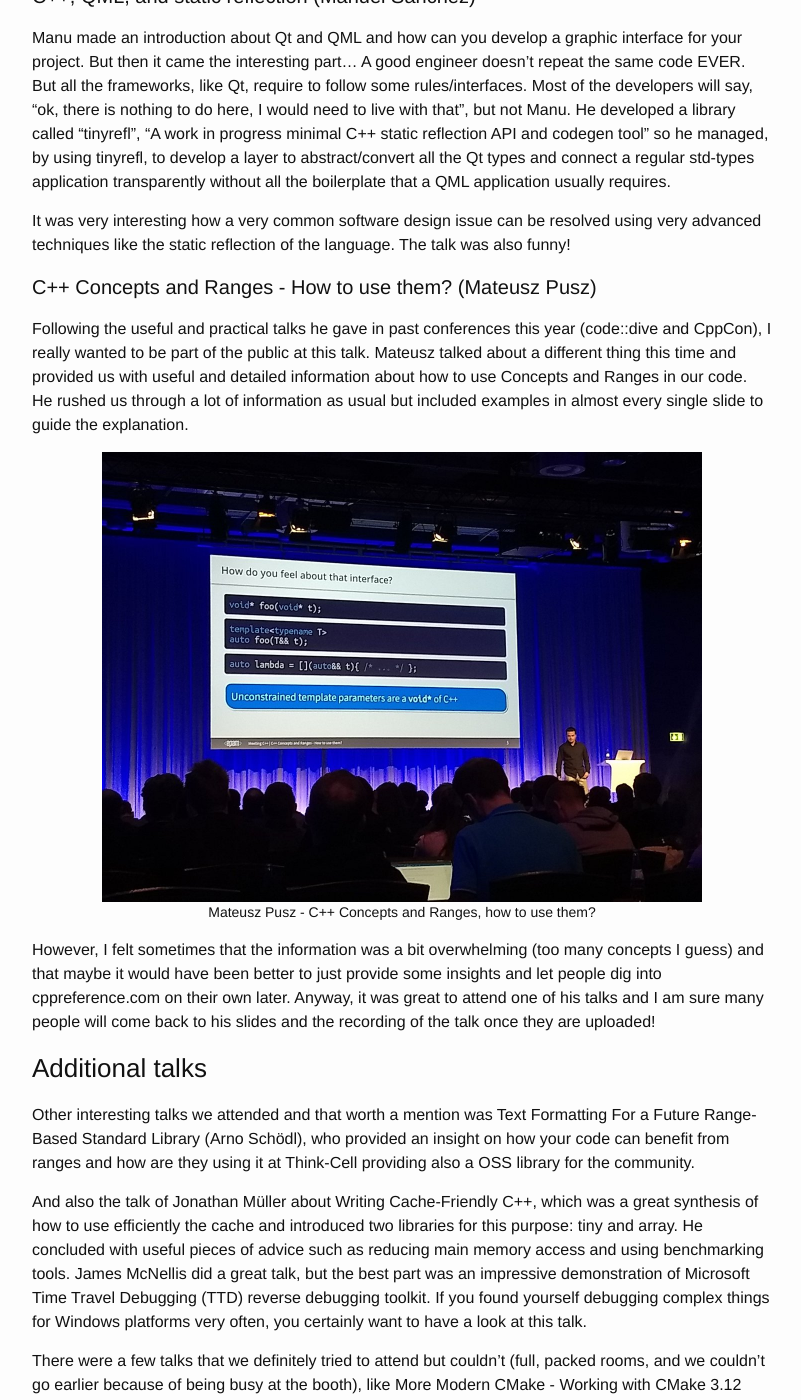
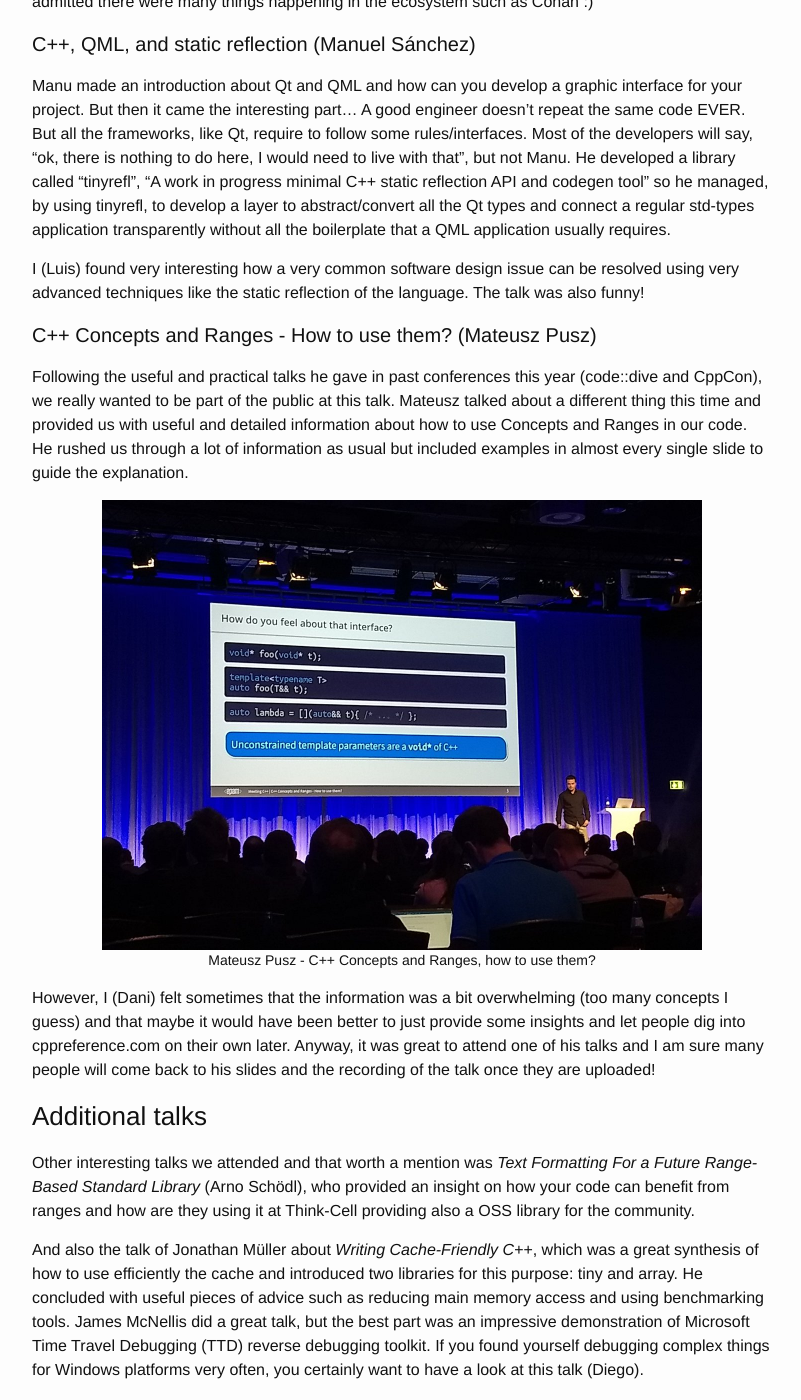
Before and after one commit to conan-io/conan-io.github.io, a Jekyll site: the page built from _posts/2018-11-21-MeetingCpp-trip-report.markdown, in a window 1280 px wide and 1400 px high, scrolled down 3861 px. Shown: the whole window, without its empty margins (238-1039 px from the left). Built offline with Jekyll 4.4.1, drawn with Linux system fonts in a browser that asks for light colours; comment, search, counter and statistics services are not loaded; some of the changed text lies outside the part shown.

Commit message:
change some reference to I

```diff
--- a/_posts/2018-11-21-MeetingCpp-trip-report.markdown
+++ b/_posts/2018-11-21-MeetingCpp-trip-report.markdown
@@ -7,12 +7,13 @@ title: "Meeting C++ and Meeting Embedded trip report"
 
 ## Meeting Embedded
 
-On Wednesday, before Meeting C++, we attended and presented a talk at Meeting
-Embedded (https://meetingembedded.com/2018/), a new conference about all embedded
-things. C++ and C had a relevant role in this conference, obviously (accordingly to
-Dan Saks statistics around 60% in embedded code is C, then around 20% is C++,
-followed by assembly), but where other topics presented, like Rust, protocols for
-embedded (MQTT), academic and professional education, real-time systems.
+On Wednesday, before Meeting C++, we (Diego and Dani) attended
+and presented a talk at [Meeting Embedded](https://meetingembedded.com/2018/),
+a new conference about all embedded things. C++ and C had a relevant role in this
+conference, obviously (accordingly to Dan Saks statistics around 60% in embedded
+code is C, then around 20% is C++, followed by assembly), but where other topics
+presented, like Rust, protocols for embedded (MQTT), academic and professional
+education, real-time systems.
 
 We did our own talk “Continuous Integration of C/C++ for embedded and IoT with Jenkins,
 Docker and Conan”, which went quite well, especially considering that we were running
@@ -26,14 +27,15 @@ Artifactory, all of that done in the live demo.
 </div>
 
 Overall, the conference was interesting and relevant, highly recommended if you are
-working in the embedded domain. We think in the following few years it can become a
-milestone in embedded programming, in the same way, that Meeting C++ has become the
+working in the embedded domain. We think in the following years it can become a
+milestone in embedded programming, in the same way that Meeting C++ has become the
 must go for C++ in Europe.
 
 
 ## Meeting C++
 
-We have been attending Meeting C++ conference in Berlin for many years. As attendees,
+Next day, other members of the spanish Conan team joined (Luis and Javi) to attend
+Meeting C++ conference in Berlin as we have done for many years. As attendees,
 as speakers, and recently also as sponsors. We feel at home in this conference, we
 can meet lots of old friends and colleagues, but also is good to make new ones. Lunch,
 dinner is served by the conference in the break areas, which is not only very convenient
@@ -77,16 +79,16 @@ privacy, ranges,... and from this starting point he proposed what he thinks it i
 the next big thing for our beloved C++. The main problem for us, developers, is
 code bases becoming bigger and bigger because of the number of bugs per line of code.
 He enforces that the most valuable next big thing among concepts, metaclasses and
-introspection is the last one, and I have to agree with him, it will allow us to write
+introspection is the last one, and I (Javi) have to agree with him, it will allow us to write
 less code and get more expressiveness, and the community also must be agreed too because
-of the several talks there were during this conference.
+of the several talks that addressed this issue during this conference and many others.
 
 #### Data-oriented design in practice (Stoyan Nikolov)
 
 One of the first talk we were able to attend! Stoyan Nikolov gave a great talk
 comparing Data-oriented with Object-oriented designs and how our mental model
 structure for programming is not always the best approach to achieve performance.
-What I really liked about the talk was the real example of the Chromium project
+What I (Dani) really liked about the talk was the real example of the Chromium project
 (definitely something we should check out to learn), as we were able to see how a
 DoD for the animations rendering could have been done instead of the original OoD.
 
@@ -115,12 +117,11 @@ Given these rules, the procedures could become true (the good boy wins) or false
 (the evil one does), differentiating into good programs made of true procedures
 and bad programs made of undecidable procedures or false ones.
 
-In the end, there
-was a little bit of hope, as Lisa says, because programming is not about the good
+In the end, there is hope, as Lisa says, because programming is not about the good
 programmer against an evil world, but a work of cooperation between good developers
 where each player is trying to win their own game.
 
-I found it quite interesting and I want to read carefully all the references that
+I (Javi) found it quite interesting and I want to read carefully all the references that
 Lisa has added to the slides.
 
 <div align="center">
@@ -132,7 +133,7 @@ Lisa has added to the slides.
 
 #### Cross-platform C++ development is challenging - let tools help! (Marc Goodner)
 
-As part of the Conan team, I was really interested in a talk around tooling for the
+As part of the Conan team, I (Dani) was really interested in a talk around tooling for the
 C++ ecosystem. Mac Goodner from Microsoft introduced some of the improvements
 available in the latest versions of the tools provided by the company. Of course,
 he talked about interesting points a C++ developer has to deal with every day,
@@ -155,14 +156,14 @@ reflection API and codegen tool” so he managed, by using tinyrefl, to develop
 layer to abstract/convert all the Qt types and connect a regular std-types application
 transparently without all the boilerplate that a QML application usually requires.
 
-It was very interesting how a very common software design issue can be resolved
+I (Luis) found very interesting how a very common software design issue can be resolved
 using very advanced techniques like the static reflection of the language.
 The talk was also funny!
 
 #### C++ Concepts and Ranges - How to use them? (Mateusz Pusz)
 
 Following the useful and practical talks he gave in past conferences this year
-(code::dive and CppCon), I really wanted to be part of the public at this talk.
+(code::dive and CppCon), we really wanted to be part of the public at this talk.
 Mateusz talked about a different thing this time and provided us with useful
 and detailed information about how to use Concepts and Ranges in our code.
 He rushed us through a lot of information as usual but included examples in
@@ -175,7 +176,7 @@ almost every single slide to guide the explanation.
     </figure>
 </div>
 
-However, I felt sometimes that the information was a bit overwhelming
+However, I (Dani) felt sometimes that the information was a bit overwhelming
 (too many concepts I guess) and that maybe it would have been better to just
 provide some insights and let people dig into cppreference.com on their own later.
 Anyway, it was great to attend one of his talks and I am sure many people will
@@ -184,27 +185,29 @@ come back to his slides and the recording of the talk once they are uploaded!
 
 ### Additional talks
 
-Other interesting talks we attended and that worth a mention was Text Formatting
-For a Future Range-Based Standard Library (Arno Schödl), who provided an insight
+Other interesting talks we attended and that worth a mention was *Text Formatting
+For a Future Range-Based Standard Library* (Arno Schödl), who provided an insight
 on how your code can benefit from ranges and how are they using it at Think-Cell
 providing also a OSS library for the community.
 
-And also the talk of Jonathan Müller about Writing Cache-Friendly C++, which was
+And also the talk of Jonathan Müller about *Writing Cache-Friendly C++*, which was
 a great synthesis of how to use efficiently the cache and introduced two libraries
 for this purpose: tiny and array. He concluded with useful pieces of advice such
 as reducing main memory access and using benchmarking tools.
 James McNellis did a great talk, but the best part was an impressive demonstration
 of Microsoft Time Travel Debugging (TTD) reverse debugging toolkit.
 If you found yourself debugging complex things for Windows platforms very often,
-you certainly want to have a look at this talk.
+you certainly want to have a look at this talk (Diego).
 
 There were a few talks that we definitely tried to attend but couldn’t
 (full, packed rooms, and we couldn’t go earlier because of being busy at the booth),
-like More Modern CMake - Working with CMake 3.12 and later (Deniz Bahadir) and
-Compile Time Regular Expressions (Hana Dusíková). We are looking forward to
+like *More Modern CMake - Working with CMake 3.12 and later* (Deniz Bahadir) and
+*Compile Time Regular Expressions* (Hana Dusíková). We are looking forward to
 seeing those videos uploaded!
 
+
 ## The Conan Quiz
+
 This is the 3rd year we have been running an (evil) C++ Quiz in Meeting C++.
 It is our favorite moment of the conference. It requires a ton of effort to prepare
 it, but is definitely worth it, once you see the attendees struggling with the
```
Also changed, not shown: other parts of _posts/2018-11-21-MeetingCpp-trip-report.markdown (+2 -2 lines).
